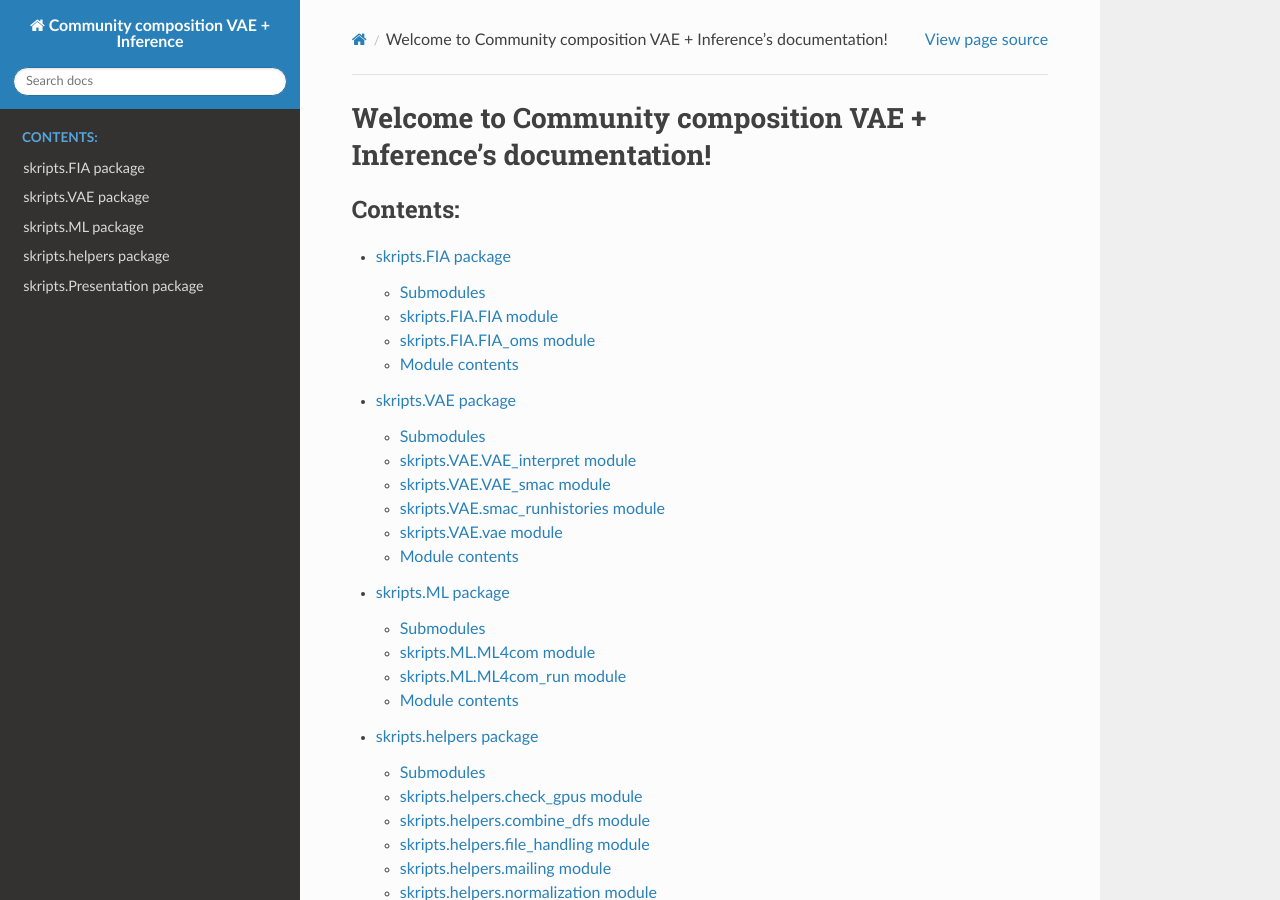
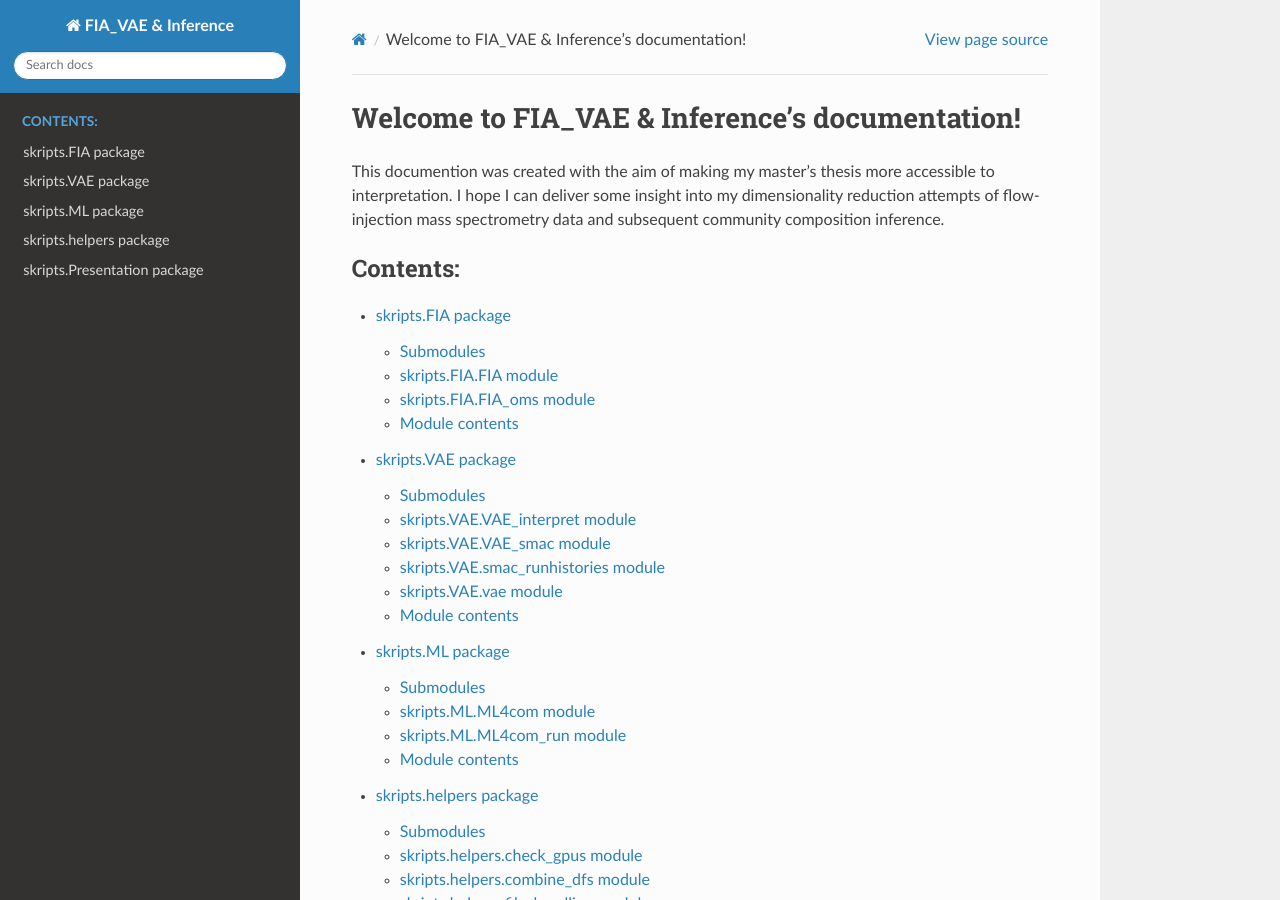
Before and after one commit to JosuaCarl/MStoML, a Sphinx documentation site: the page built from docs/index.rst, in a window 1280 px wide and 900 px high. Built offline with Sphinx 7.4.7 and the Read the Docs theme 2.0.0, drawn with Linux system fonts in a browser that asks for light colours.

Commit message:
Added sphinx docs

```diff
--- a/docs/conf.py
+++ b/docs/conf.py
@@ -11,7 +11,7 @@ import sys
 
 sys.path.insert(0, os.path.abspath(".."))
 
-project = 'Community composition VAE + Inference'
+project = 'FIA_VAE & Inference'
 copyright = '2024, Josua Carl'
 author = 'Josua Carl'
 release = '0.9'
--- a/docs/index.rst
+++ b/docs/index.rst
@@ -1,10 +1,13 @@
-.. Community composition VAE + Inference documentation master file, created by
+.. FIA_VAE & Inference documentation master file, created by
    sphinx-quickstart on Mon Jul 29 18:00:30 2024.
    You can adapt this file completely to your liking, but it should at least
    contain the root `toctree` directive.
 
-Welcome to Community composition VAE + Inference's documentation!
+Welcome to FIA_VAE & Inference's documentation!
 =================================================================
+This documention was created with the aim of making my master's thesis more accessible to interpretation.
+I hope I can deliver some insight into my dimensionality reduction attempts of flow-injection mass spectrometry data
+and subsequent community composition inference.
 
 .. toctree::
    :maxdepth: 2
```
